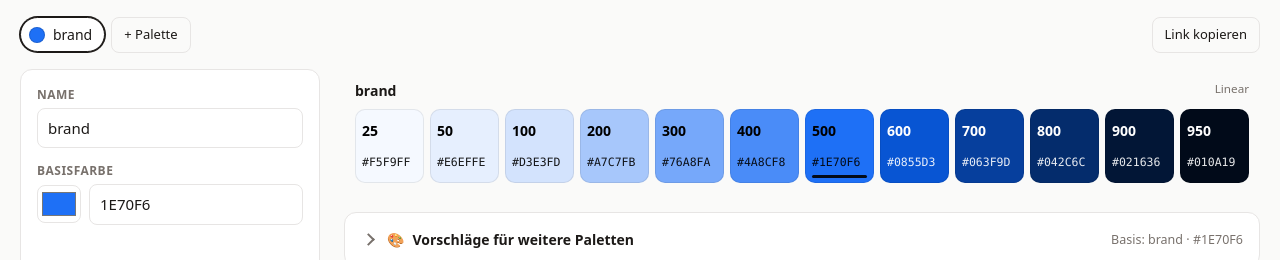
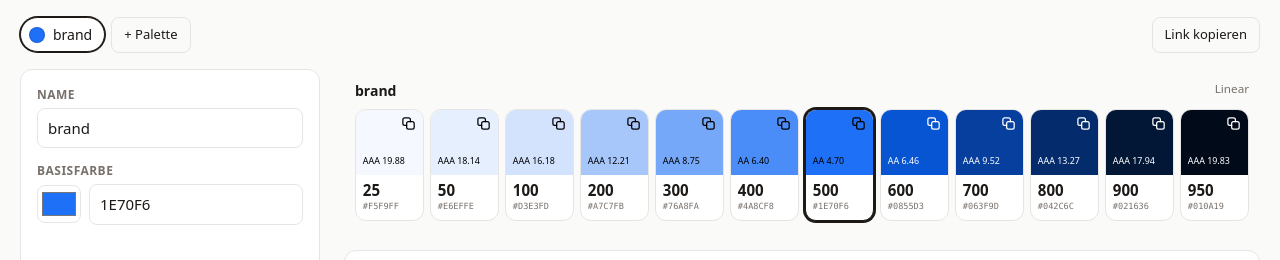
Before and after one commit to creatobias/12shades, a plain HTML site: page index.html in a window 1280 px wide. Shown: the part 71-331 px from the top of the page. Drawn offline with Linux system fonts and the light colour scheme.

Commit message:
Swatches: neues Kartendesign mit Kontrastwert und Copy-Icon, das beim Kopieren zum Haekchen wird
Co-Authored-By: Claude Sonnet 5.5 <noreply@anthropic.com>
Claude-Session: https://claude.ai/code/session_01YUpsykffkU6YFPNeoqXC2i

```diff
--- a/index.html
+++ b/index.html
@@ -45,13 +45,19 @@
   .prow h3 { margin:0 0 8px; font-size:14px; display:flex; justify-content:space-between; cursor:pointer; }
   .prow h3 small { color:var(--mut); font-weight:400; }
   .swatches { container-type:inline-size; display:grid; grid-template-columns: repeat(var(--n, 12), minmax(0, 1fr)); gap:6px; }
-  .sw { min-width:0; overflow:hidden; border-radius:10px; padding:10px 6px; min-height:74px; display:flex; flex-direction:column; justify-content:space-between; align-items:flex-start; text-align:left; cursor:pointer; border:1px solid rgba(0,0,0,.08); font:inherit; font-variant-numeric: tabular-nums; position:relative; }
-  .sw b { font-size: clamp(10px, calc((100cqw / var(--n, 12) - 18px) / 2), 14px); }
-  .sw span { font-size: clamp(8px, calc((100cqw / var(--n, 12) - 18px) / 4.4), 11.5px); white-space:nowrap; font-family: ui-monospace, Menlo, monospace; opacity:.9; }
-  @container (max-width: 520px) { .sw { min-height:108px; padding:8px 3px; align-items:center; } .sw span { writing-mode:vertical-rl; font-size:10px; } }
-  .sw.base::after { content:""; position:absolute; left:6px; right:6px; bottom:4px; height:3px; border-radius:2px; background:currentColor; opacity:.9; }
-  .sw.copied { outline:2px solid currentColor; outline-offset:-4px; }
-  .sw.copied span { font-weight:700; font-family:inherit; }
+  .sw { --w: calc(100cqw / var(--n, 12) - 6px); min-width:0; overflow:hidden; border-radius:clamp(8px, calc(var(--w) * .16), 16px); padding:0; display:flex; flex-direction:column; align-items:stretch; text-align:left; cursor:pointer; border:1px solid var(--line); background:var(--card); color:var(--fg); font:inherit; font-variant-numeric: tabular-nums; position:relative; }
+  .sw .top { display:flex; flex-direction:column; justify-content:space-between; align-items:flex-end; min-height:calc(var(--w) * .95); padding:clamp(4px, calc(var(--w) * .1), 10px); }
+  .sw .ci { width:clamp(10px, calc(var(--w) * .22), 22px); height:clamp(10px, calc(var(--w) * .22), 22px); display:block; }
+  .sw .ci svg { width:100%; height:100%; display:block; }
+  .sw .ci .ck { display:none; }
+  .sw.copied .ci .cp { display:none; }
+  .sw.copied .ci .ck { display:block; }
+  .sw .top em { font-style:normal; align-self:flex-start; white-space:nowrap; font-size:clamp(8px, calc(var(--w) * .13), 14px); }
+  .sw .bot { display:flex; flex-direction:column; gap:1px; padding:clamp(4px, calc(var(--w) * .1), 10px); }
+  .sw .bot b { font-size:clamp(11px, calc(var(--w) * .22), 20px); line-height:1.2; }
+  .sw .bot span { font-size:clamp(8px, calc(var(--w) * .125), 14px); white-space:nowrap; font-family: ui-monospace, Menlo, monospace; color:var(--mut); }
+  .sw.base { box-shadow: 0 0 0 2px var(--acc); border-color:var(--acc); }
+  @container (max-width: 520px) { .sw .top { min-height:44px; } .sw .top em { display:none; } .sw .bot { align-items:center; padding:6px 2px; } .sw .bot span { writing-mode:vertical-rl; font-size:10px; } }
   .out { margin-top:8px; }
   .tabs { display:flex; gap:6px; flex-wrap:wrap; margin-bottom:8px; }
   .tabs button { padding:5px 10px; border:1px solid var(--line); border-radius:999px; background:transparent; color:inherit; font:inherit; font-size:13px; cursor:pointer; }
@@ -321,6 +327,9 @@ window.addEventListener('hashchange', () => { const inc = parseHash(location.has
 $('stop').innerHTML = STOP_CHOICES.map(s => `<option value="${s}">${s}</option>`).join('');
 
 const lum = hex => { const [r, g, b] = hexToRgb(hex).map(toLin); return 0.2126 * r + 0.7152 * g + 0.0722 * b; };
+const contrastLabel = hex => { const L = lum(hex); const r = Math.max((L + 0.05) / 0.05, 1.05 / (L + 0.05)); return (r >= 7 ? 'AAA' : r >= 4.5 ? 'AA' : r >= 3 ? 'AA Large' : 'Fail') + ' ' + r.toFixed(2); };
+const ICON_COPY = '<svg class="cp" viewBox="0 0 24 24" fill="none" stroke="currentColor" stroke-width="2" stroke-linecap="round" stroke-linejoin="round" aria-hidden="true"><rect x="9" y="9" width="12" height="12" rx="3"/><path d="M15 9V6a3 3 0 0 0-3-3H6a3 3 0 0 0-3 3v6a3 3 0 0 0 3 3h3"/></svg>';
+const ICON_CHECK = '<svg class="ck" viewBox="0 0 24 24" fill="none" stroke="currentColor" stroke-width="2.5" stroke-linecap="round" stroke-linejoin="round" aria-hidden="true"><path d="M5 12.5l4.5 4.5L19 7.5"/></svg>';
 const textOn = hex => ((lum(hex) + 0.05) / 0.05 > 4.5 ? '#000' : '#fff');
 const esc = s => String(s).replace(/[&<>"]/g, c => ({ '&': '&amp;', '<': '&lt;', '>': '&gt;', '"': '&quot;' }[c]));
 const slugOf = n => (String(n).trim().toLowerCase().replace(/[^a-z0-9-]+/g, '-').replace(/^-+|-+$/g, '') || 'palette');
@@ -464,7 +473,7 @@ function renderPals() {
 function renderRows() {
   $('rows').innerHTML = scope().map(p => {
     const i = state.palettes.indexOf(p);
-    const tiles = visible(p).map(s => `<button class="sw${s.stop === p.stop ? ' base' : ''}" data-hex="${s.hex}" title="${s.stop} · ${s.hex}${s.stop === p.stop ? ' (Basisfarbe)' : ''}" style="background:${s.hex};color:${textOn(s.hex)}" aria-label="${esc(p.name)} ${s.stop}, ${s.hex} kopieren"><b>${s.stop}</b><span>${s.hex}</span></button>`).join('');
+    const tiles = visible(p).map(s => `<button class="sw${s.stop === p.stop ? ' base' : ''}" data-hex="${s.hex}" title="${s.stop} · ${s.hex}${s.stop === p.stop ? ' (Basisfarbe)' : ''}" aria-label="${esc(p.name)} ${s.stop}, ${s.hex} kopieren"><span class="top" style="background:${s.hex};color:${textOn(s.hex)}"><i class="ci">${ICON_COPY}${ICON_CHECK}</i><em>${contrastLabel(s.hex)}</em></span><span class="bot"><b>${s.stop}</b><span>${s.hex}</span></span></button>`).join('');
     return `<div class="prow${state.showAll && i === state.active ? ' active' : ''}"><h3 data-i="${i}"><span>${esc(p.name)}</span><small>${p.mode === 'linear' ? 'Linear' : 'Perceived'}</small></h3><div class="swatches" style="--n:${visible(p).length}">${tiles}</div></div>`;
   }).join('');
 }
@@ -499,14 +508,14 @@ async function copyText(text) {
   try { const t = document.createElement('textarea'); t.value = text; t.style.position = 'fixed'; t.style.opacity = '0'; document.body.appendChild(t); t.select(); const ok = document.execCommand('copy'); t.remove(); return ok; } catch (e) { return false; }
 }
 function clearCopied() {
-  document.querySelectorAll('.sw.copied').forEach(el => { el.classList.remove('copied'); el.querySelector('span').textContent = el.dataset.hex; });
+  document.querySelectorAll('.sw.copied').forEach(el => el.classList.remove('copied'));
 }
 // Jeder Klick irgendwo setzt die Anzeige zurück (Capture-Phase, läuft vor allen anderen Handlern)
 document.addEventListener('click', clearCopied, true);
 $('rows').addEventListener('click', async e => {
   const tile = e.target.closest('.sw');
   if (tile) {
-    if (await copyText(tile.dataset.hex)) { tile.classList.add('copied'); tile.querySelector('span').textContent = 'Kopiert ✓'; }
+    if (await copyText(tile.dataset.hex)) tile.classList.add('copied');
     return;
   }
   const h = e.target.closest('h3[data-i]');
```
